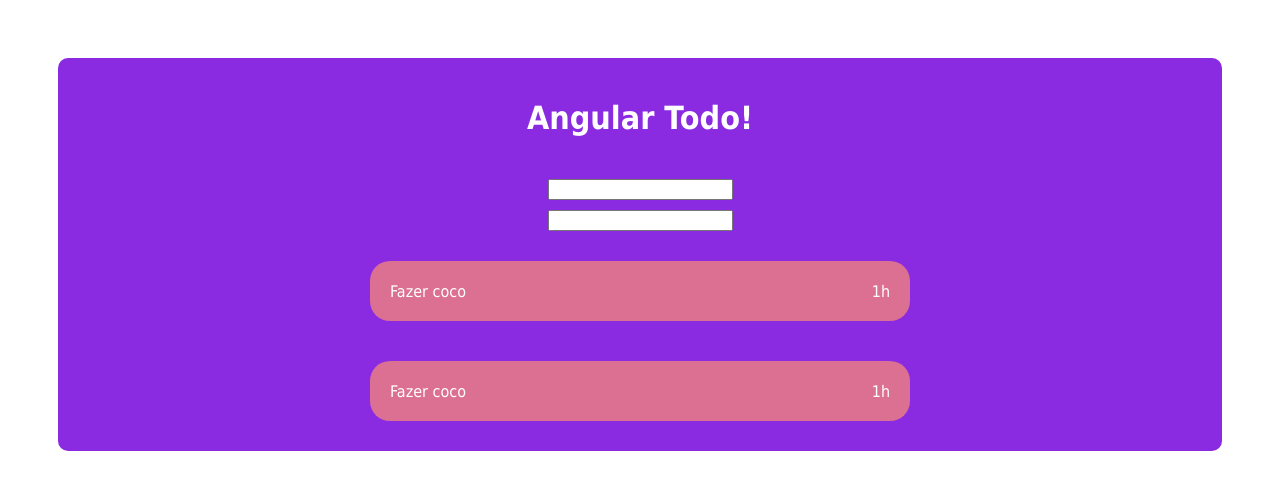
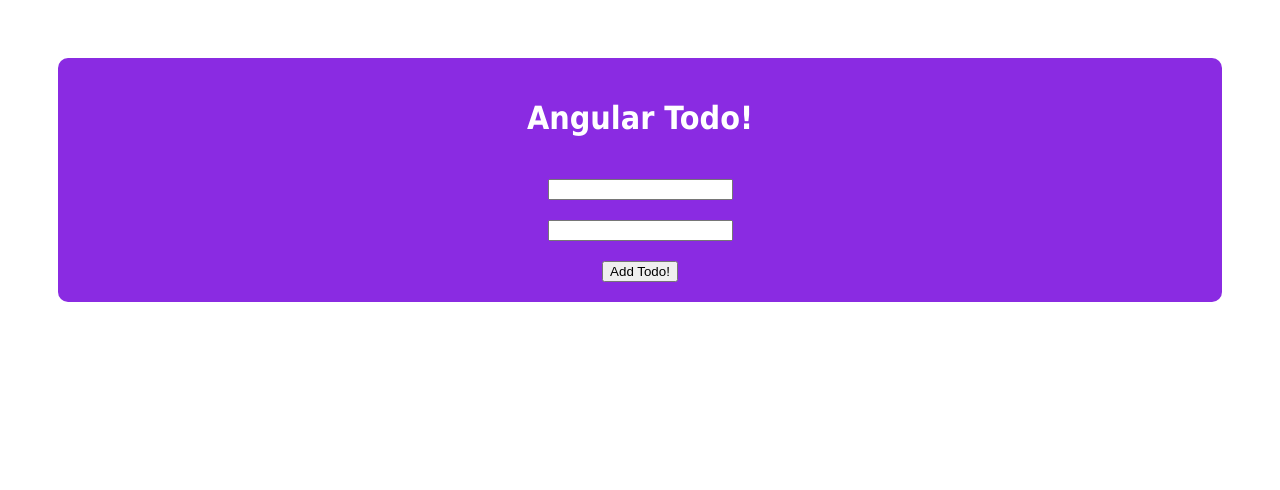
Before and after one commit to jmgrd98/angular-todo, an Angular app in the folder angular-moments/: page / in a window 1280 px wide. Shown: the top 490 px of the page. Built offline with nearby package versions, Linux system fonts and the light colour scheme.

Commit message:
addTodo event

```diff
--- a/angular-moments/src/app/app.component.html
+++ b/angular-moments/src/app/app.component.html
@@ -1,12 +1,15 @@
 <main>
 <h1>Angular Todo!</h1>
 
-<form action="">
+
 <input type="text" name="" id="">
 <input type="text" name="" id="">
-</form>
+<button (click)="addTodo()">Add Todo!</button>
 
-<app-todo-card [todoName]="todo.name" [todoDuration]="todo.duration"></app-todo-card>
-<app-todo-card [todoName]="todo.name" [todoDuration]="todo.duration"></app-todo-card>
+<app-todo-card
+[todoName]="todo.name"
+[todoDuration]="todo.duration"
+*ngIf="showTodo">
+</app-todo-card>
 
 </main>
--- a/angular-moments/src/app/app.component.ts
+++ b/angular-moments/src/app/app.component.ts
@@ -18,5 +18,11 @@ export class AppComponent {
     duration: '1h'
   }
 
+  showTodo = false;
+
+  addTodo(){
+    this.showTodo = true;
+  }
+
   // title = 'angular-moments';
 }
--- a/angular-moments/src/app/components/todo-card/todo-card.component.ts
+++ b/angular-moments/src/app/components/todo-card/todo-card.component.ts
@@ -10,4 +10,9 @@ export class TodoCardComponent {
   @Input() todoName:string = ''
   @Input() todoDuration: string = ''
 
+  showTodo = false;
+
+  addTodo(){
+    this.showTodo = true;
+  }
 }
```
